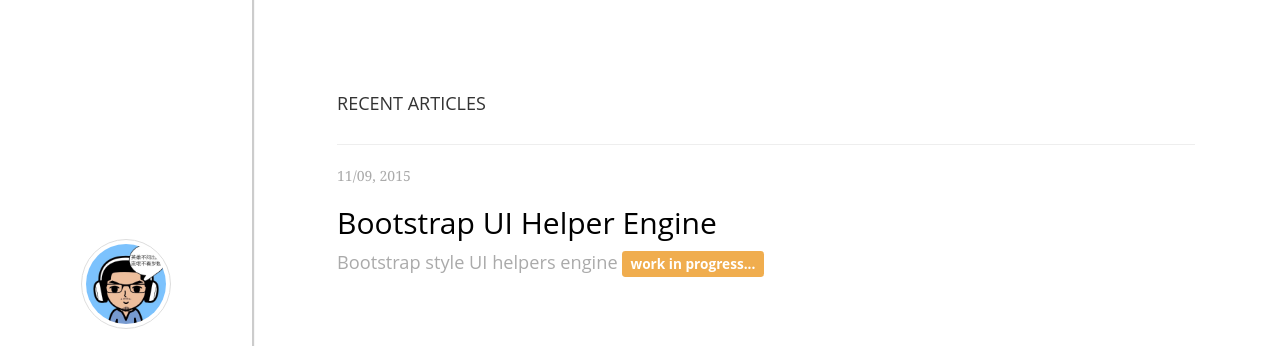
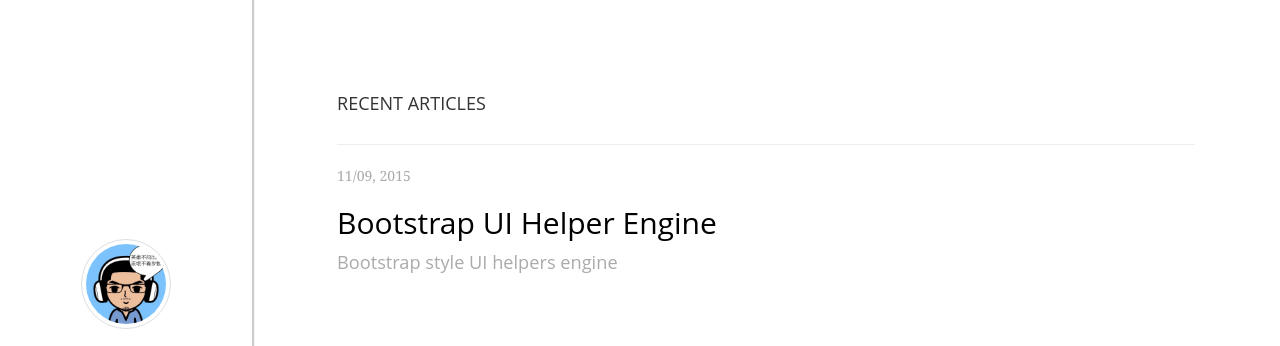
Before and after one commit to Sen-Zhang/sen-zhang.github.io, a website: page index.html at #/home in a window 1280 px wide. Shown: the top 346 px of the page. Drawn offline with nearby package versions, Linux system fonts and the light colour scheme; some packages are replaced by stand-ins of ours.

Commit message:
remove working in progress label

```diff
--- a/js/templates/home.html
+++ b/js/templates/home.html
@@ -16,7 +16,6 @@
 
       <p class="article-preview">
         Bootstrap style UI helpers engine
-        <span class="label label-warning">work in progress...</span>
       </p>
     </a>
   </li>
```
